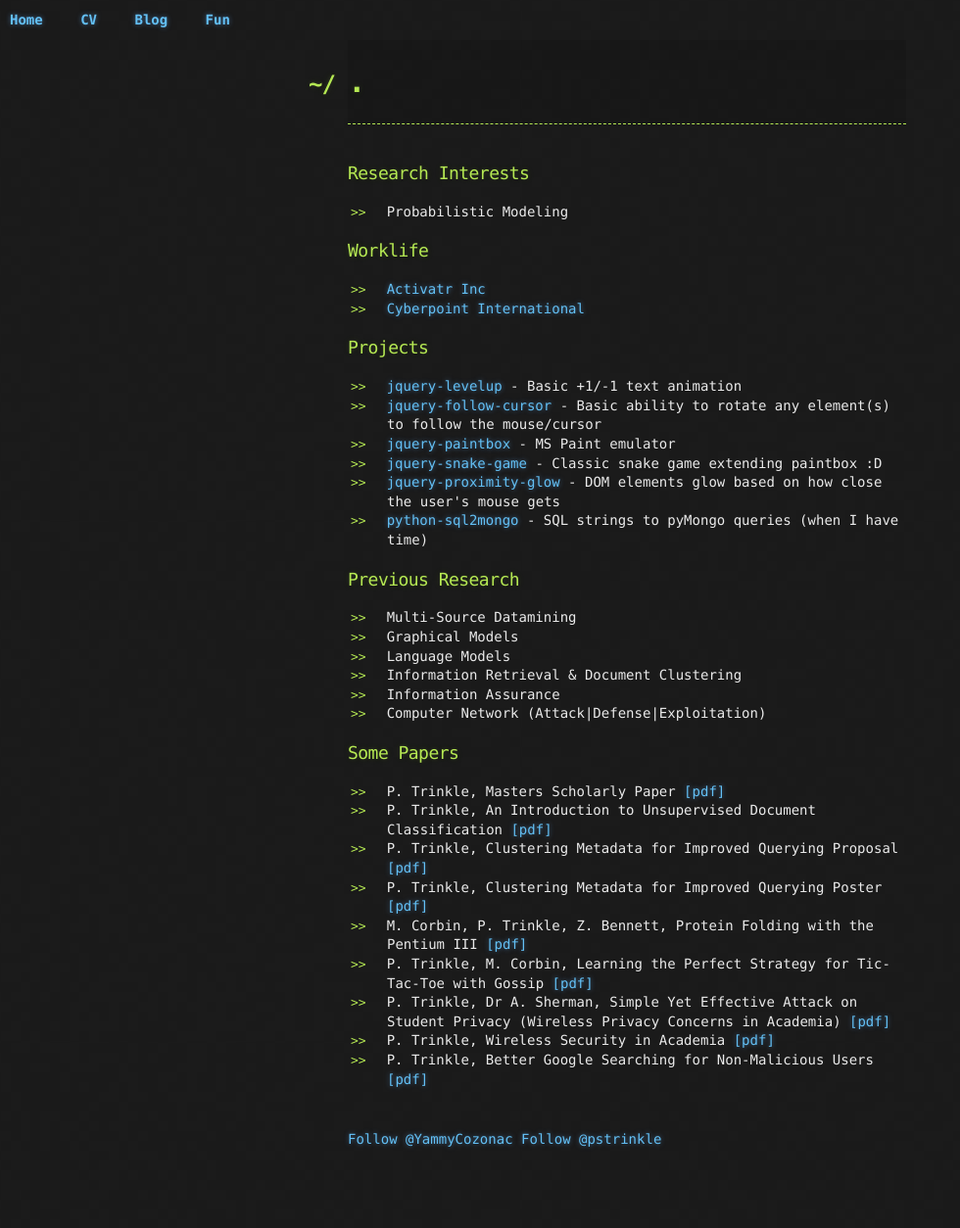
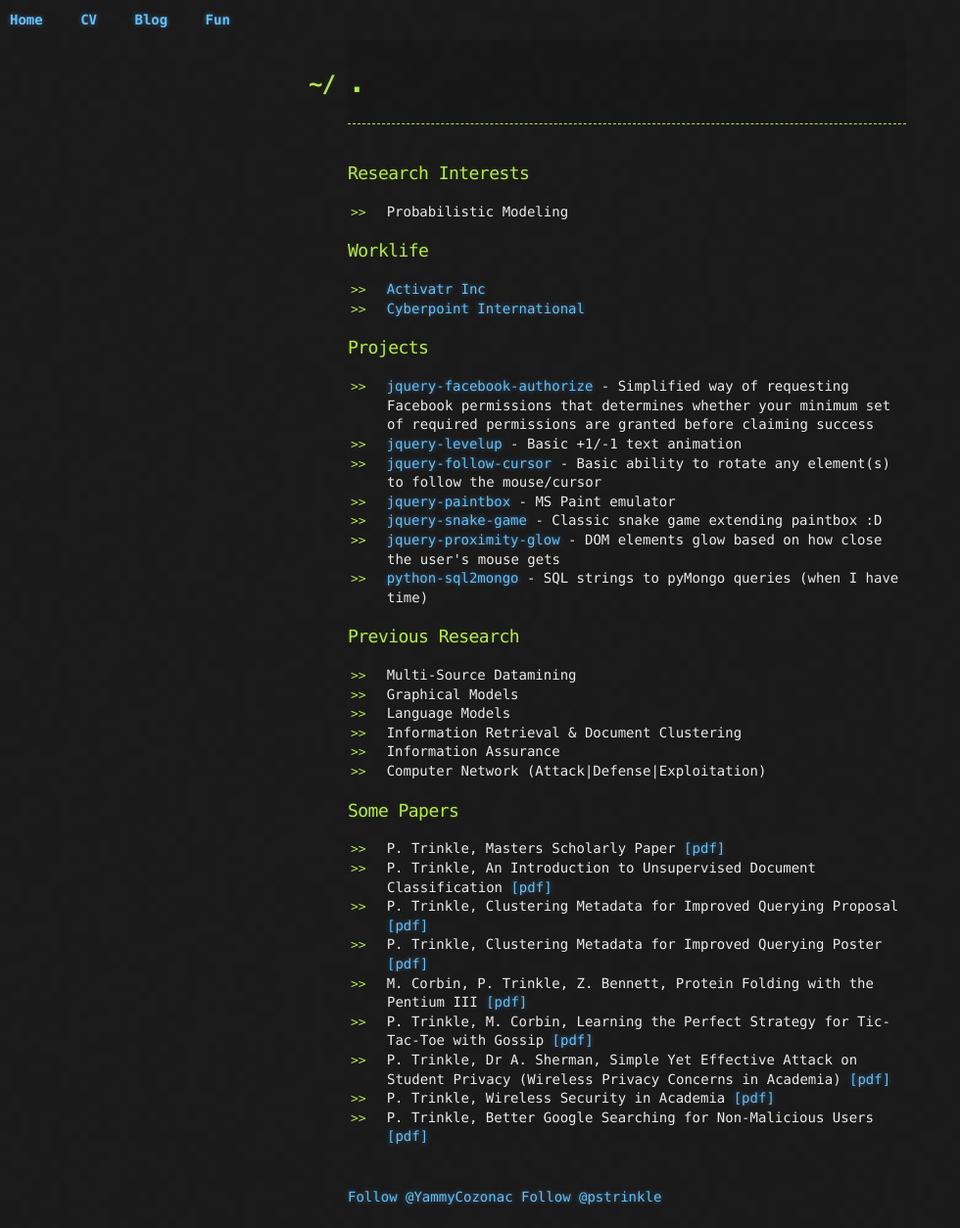
Before and after one commit to pstrinkle/pstrinkle.github.io, a Jekyll site: the page built from index.html, in a window 1280 px wide. Shown: the whole page at 98% size, without its empty margins (0-980 px from the left). Built offline with Jekyll 4.4.1, drawn with Linux system fonts in a browser that asks for light colours; nearby versions of some CDN libraries; comment, search, counter and statistics services are not loaded; before the commit the page ends 1195 px from its top, so only the background shows below that.

Commit message:
Update index.html

```diff
--- a/index.html
+++ b/index.html
@@ -24,6 +24,7 @@ title: .
 <section>
   <h3>Projects</h3>
   <ul>
+    <li><a href="/jquery-facebook-authorize/" target="_blank">jquery-facebook-authorize</a> - Simplified way of requesting Facebook permissions that determines whether your minimum set of required permissions are granted before claiming success</li>
     <li><a href="/jquery-levelup/" target="_blank">jquery-levelup</a> - Basic +1/-1 text animation</li>
     <li><a href="/jquery-follow-cursor" target="_blank">jquery-follow-cursor</a> - Basic ability to rotate any element(s) to follow the mouse/cursor</li>
     <li><a href="/jquery-paintbox/" target="_blank">jquery-paintbox</a> - MS Paint emulator</li>
```
